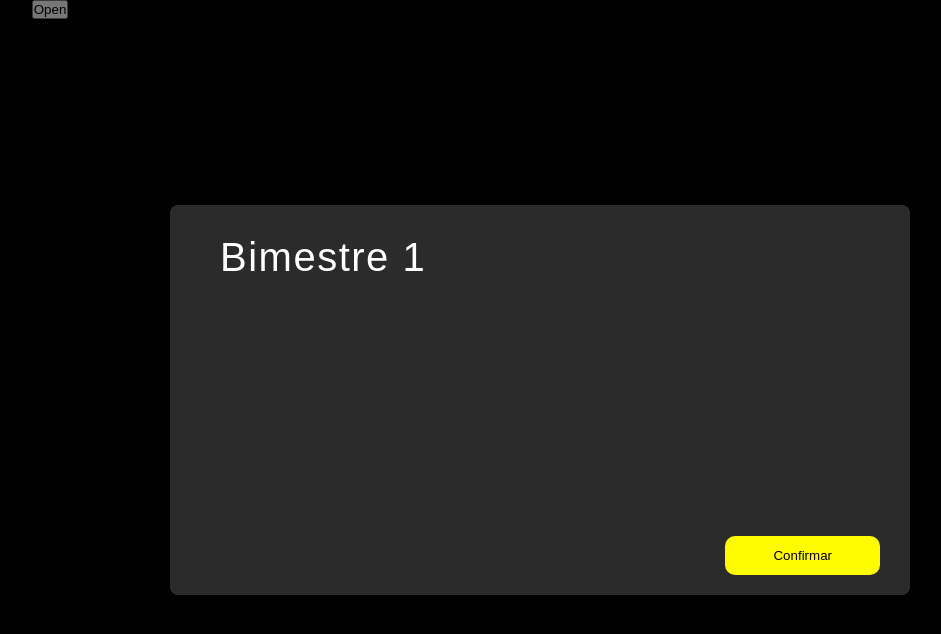
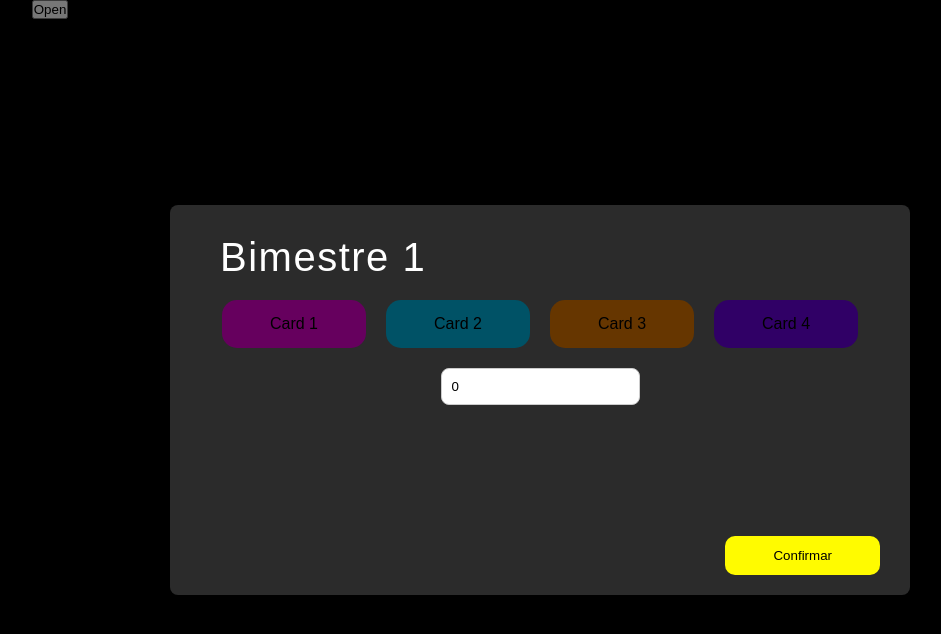
Before and after one commit to FreymundDeveloper/Note-Record, a React (Create React App) app in the folder frontend/: page / in a window 1280 px wide. Both pictures are taken after a click on the button "Open". Shown: the top 634 px of the page, without its empty margins (100-1041 px from the left). Built offline with nearby package versions, Linux system fonts and the light colour scheme.

Commit message:
CardModal Component

```diff
--- a/frontend/package.json
+++ b/frontend/package.json
@@ -10,6 +10,7 @@
     "@types/node": "^16.18.69",
     "@types/react": "^18.2.46",
     "@types/react-dom": "^18.2.18",
+    "polished": "^4.2.2",
     "react": "^18.2.0",
     "react-dom": "^18.2.0",
     "react-scripts": "5.0.1",
--- /dev/null
+++ b/frontend/src/components/Card/CardModal.tsx
@@ -0,0 +1,77 @@
+import React, { useEffect, useState } from 'react';
+import { darken } from 'polished';
+import styled from 'styled-components';
+
+interface CardModalProps {
+  onCardClick: (value: number) => void;
+  onClose: () => void;
+}
+
+const CardColors = {
+  1: 'biologyCard',
+  2: 'artCard',
+  3: 'geographyCard',
+  4: 'sociologyCard',
+};
+
+export const CardModal: React.FC<CardModalProps> = ({ onCardClick, onClose }) => {
+    const [inputValue, setInputValue] = useState<number>(0);
+    const [selectedCard, setSelectedCard] = useState<number | null>(null);
+
+    const handleCardClick = (value: number) => {
+      setInputValue(value);
+      onCardClick(value);
+      setSelectedCard(value);
+    };
+
+    useEffect(() => {
+        return () => {
+          setSelectedCard(null);
+        };
+      }, [onClose]);
+
+  return (
+    <ContentContainer>
+      <CardContainer>
+        <Card color="biologyCard" onClick={() => handleCardClick(1)} isSelected={selectedCard === 1}>Card 1</Card>
+        <Card color="artCard" onClick={() => handleCardClick(2)} isSelected={selectedCard === 2}>Card 2</Card>
+        <Card color="geographyCard" onClick={() => handleCardClick(3)} isSelected={selectedCard === 3}>Card 3</Card>
+        <Card color="sociologyCard" onClick={() => handleCardClick(4)} isSelected={selectedCard === 4}>Card 4</Card>
+      </CardContainer>
+      <Input type="number" value={inputValue} onChange={(e) => setInputValue(parseFloat(e.target.value))} />
+    </ContentContainer>
+  );
+};
+
+const ContentContainer = styled.div`
+  display: flex;
+  flex-direction: column;
+  align-items: center;
+`;
+
+const CardContainer = styled.div`
+  display: flex;
+  gap: 20px;
+  margin-top: 20px;
+`;
+
+const Card = styled.div<{ color: string; isSelected: boolean }>`
+  cursor: pointer;
+  padding: 15px 48px;
+  border-radius: 15px;
+  background-color: ${(props) => darken(0.3, props.theme.color[props.color])};
+  transition: background-color 0.3s ease;
+
+  ${(props) =>
+    props.isSelected &&
+    `
+    background-color: ${props.theme.color[props.color]};
+  `}
+`;
+
+const Input = styled.input`
+  margin-top: 20px;
+  padding: 10px;
+  border: 1px solid #ccc;
+  border-radius: 8px;
+`;
--- a/frontend/src/components/Modal/Modal.tsx
+++ b/frontend/src/components/Modal/Modal.tsx
@@ -1,7 +1,7 @@
-import React from 'react';
+import React, { useState } from 'react';
 import styled from 'styled-components';
-import { ActionButton, Title } from '../../components'
-import { Theme } from '../../themes/Theme';
+import { ActionButton, Title, CardModal } from '../../components'
+//import { Theme } from '../../themes/Theme';
 
 interface ModalProps {
     isOpen: boolean;
@@ -10,11 +10,17 @@ interface ModalProps {
 }
 
 export const Modal: React.FC<ModalProps> = ({ isOpen, content, onClose }) => {
+    const [selectedCard, setSelectedCard] = useState<number>(0);
+
+    const handleCardClick = (value: number) => {
+        setSelectedCard(value);
+    };
   return (
     <ModalOverlay isOpen={isOpen}>
         <ModalContent>
             <ContentSection>
-                <Title contentTitle={content} modelSmall={1} />
+                <Title contentTitle={content} modeling={1} />
+                <CardModal onCardClick={handleCardClick} onClose={onClose}></CardModal>
             </ContentSection>
             <ButtonSection>
                 <ActionButton onClick={onClose}>Confirmar</ActionButton>
--- a/frontend/src/components/Text/Title.tsx
+++ b/frontend/src/components/Text/Title.tsx
@@ -3,22 +3,22 @@ import styled from 'styled-components';
 
 interface TitleProps {
   contentTitle: string;
-  modelSmall: number;
+  modeling: number;
 }
 
-export const Title: React.FC<TitleProps> = ({ contentTitle, modelSmall }) => {
-  return <StyledTitle modelSmall={modelSmall}>{contentTitle}</StyledTitle>;
+export const Title: React.FC<TitleProps> = ({ contentTitle, modeling }) => {
+  return <StyledTitle modeling={modeling}>{contentTitle}</StyledTitle>;
 };
 
-const StyledTitle = styled.h2<{ modelSmall: number }>`
+const StyledTitle = styled.h2<{ modeling: number }>`
     font-size: ${(props) => {
-        switch (props.modelSmall) {
+        switch (props.modeling) {
             case 1:
                 return '2.5em';
             case 2:
                 return '1em';
             case 3:
-                return '0.6em';
+                return '0.65em';
             default:
                 return '2.5em';
         }
--- a/frontend/src/components/index.tsx
+++ b/frontend/src/components/index.tsx
@@ -1,3 +1,4 @@
 export * from './Modal/Modal';
+export * from './Card/CardModal';
 export * from './Button/ActionButton';
 export * from  './Text/Title';
```
Also changed, not shown: 1 other file (tests, documents, lock files or other folders).
